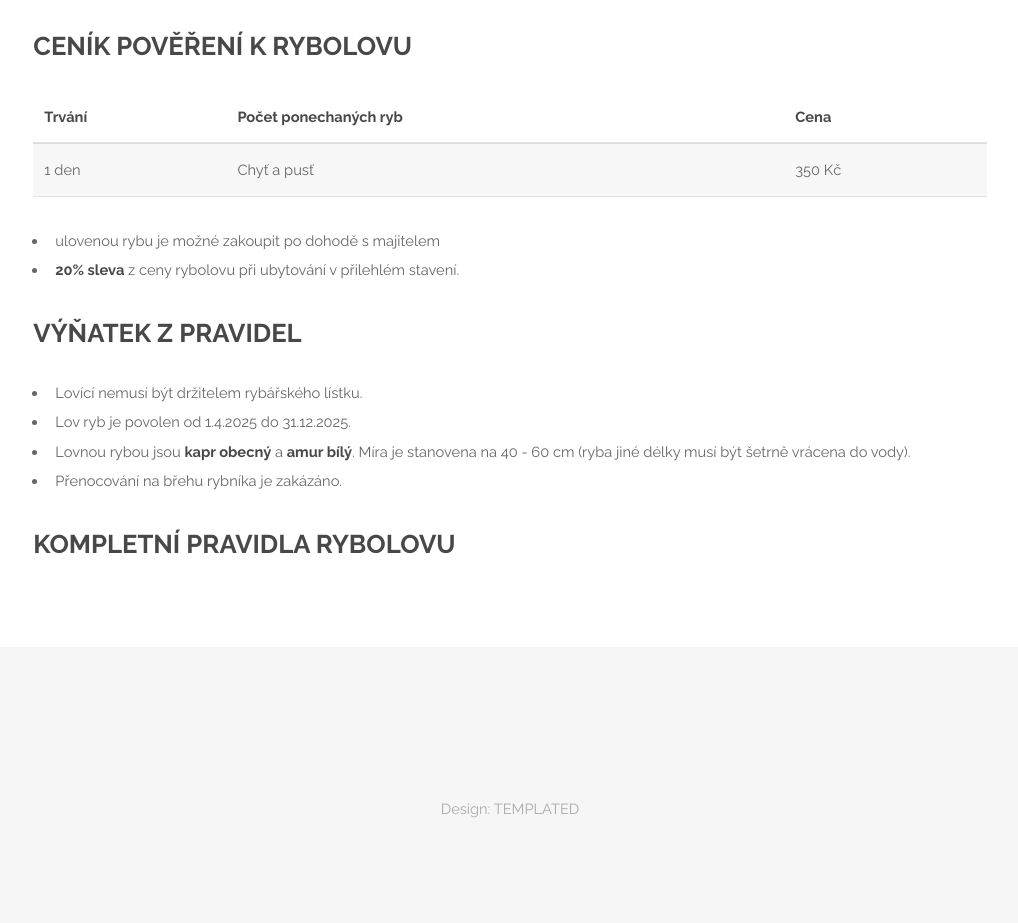
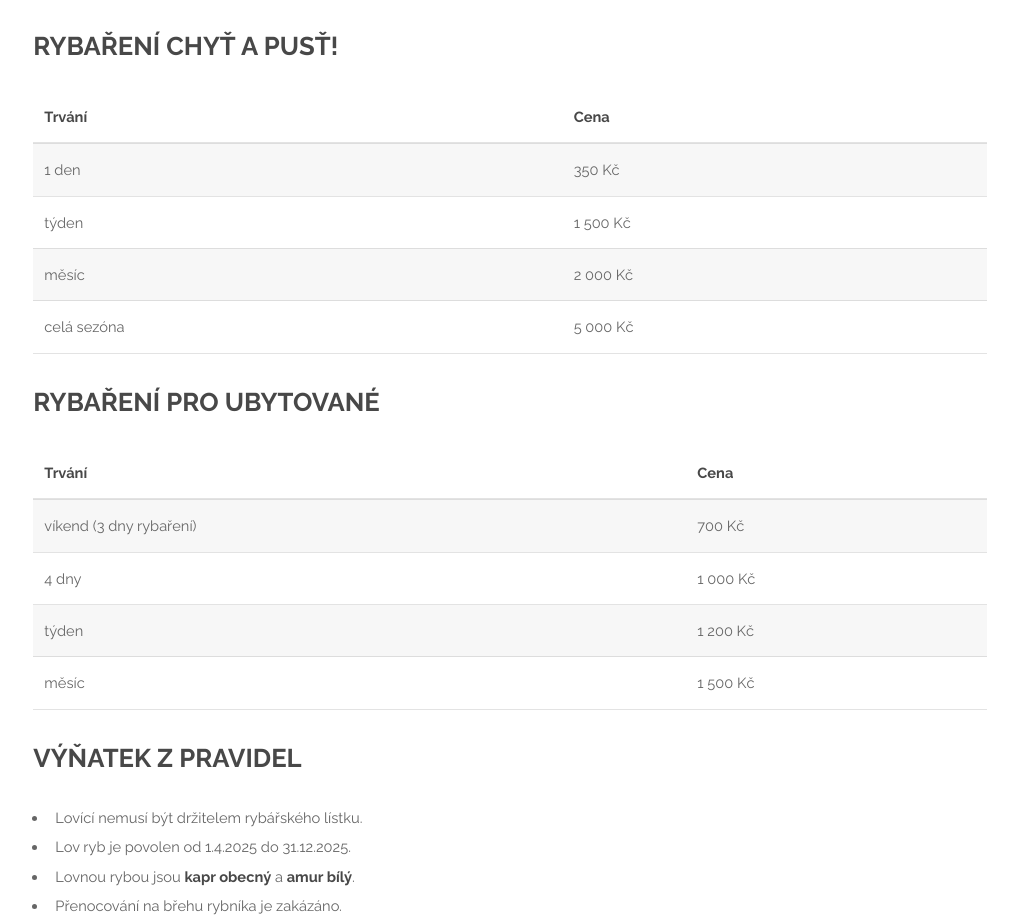
Before and after one commit to rybarstvinapile/rybarstvinapile.github.io, a plain HTML site: page rybolov.html in a window 1280 px wide. Shown: the part 705-1628 px from the top of the page, without its empty margins (130-1148 px from the left). Drawn offline with Linux system fonts and the light colour scheme.

Commit message:
pricelist fishing 2025

```diff
--- a/rybolov.html
+++ b/rybolov.html
@@ -39,39 +39,70 @@
 
         <a href="#" class="image fit"><img src="images/fernetcup1.jpg" alt=""/></a>
 
-        <h2>Ceník pověření k rybolovu</h2>
+        <h2>Rybaření chyť a pusť!</h2>
         <table>
             <thead>
             <tr>
                 <td><strong>Trvání</strong></td>
-                <td><strong>Počet ponechaných ryb</strong></td>
                 <td><strong>Cena</strong></td>
             </tr>
             </thead>
             <tbody>
             <tr>
                 <td>1 den</td>
-                <td>Chyť a pusť</td>
                 <td>350 Kč</td>
+            </tr>
+            <tr>
+                <td>týden</td>
+                <td>1 500 Kč</td>
+            </tr>
+            <tr>
+                <td>měsíc</td>
+                <td>2 000 Kč</td>
+            </tr>
+            <tr>
+                <td>celá sezóna</td>
+                <td>5 000 Kč</td>
             </tr>
             </tbody>
         </table>
 
-        <ul>
-            <li>ulovenou rybu je možné zakoupit po dohodě s majitelem</li>
-            <li><strong>20% sleva</strong> z ceny rybolovu při ubytování v přilehlém stavení.</li>
-        </ul>
+        <h2>Rybaření pro ubytované</h2>
+        <table>
+            <thead>
+            <tr>
+                <td><strong>Trvání</strong></td>
+                <td><strong>Cena</strong></td>
+            </tr>
+            </thead>
+            <tbody>
+            <tr>
+                <td>víkend (3 dny rybaření)</td>
+                <td>700 Kč</td>
+            </tr>
+            <tr>
+                <td>4 dny</td>
+                <td>1 000 Kč</td>
+            </tr>
+            <tr>
+                <td>týden</td>
+                <td>1 200 Kč</td>
+            </tr>
+            <tr>
+                <td>měsíc</td>
+                <td>1 500 Kč</td>
+            </tr>
+            </tbody>
+        </table>
 
         <h2>Výňatek z pravidel</h2>
 
         <ul>
             <li>Lovící nemusí být držitelem rybářského lístku.</li>
             <li>Lov ryb je povolen od 1.4.2025 do 31.12.2025.</li>
-            <li>Lovnou rybou jsou <strong>kapr obecný</strong> a <strong>amur bílý</strong>. Míra je stanovena na 40 - 60 cm (ryba jiné délky musí být šetrně vrácena do vody).</li>
+            <li>Lovnou rybou jsou <strong>kapr obecný</strong> a <strong>amur bílý</strong>.</li>
             <li>Přenocování na břehu rybníka je zakázáno.</li>
         </ul>
-
-        <h2>Kompletní pravidla rybolovu</h2>
 
     </div>
 </section>
```
